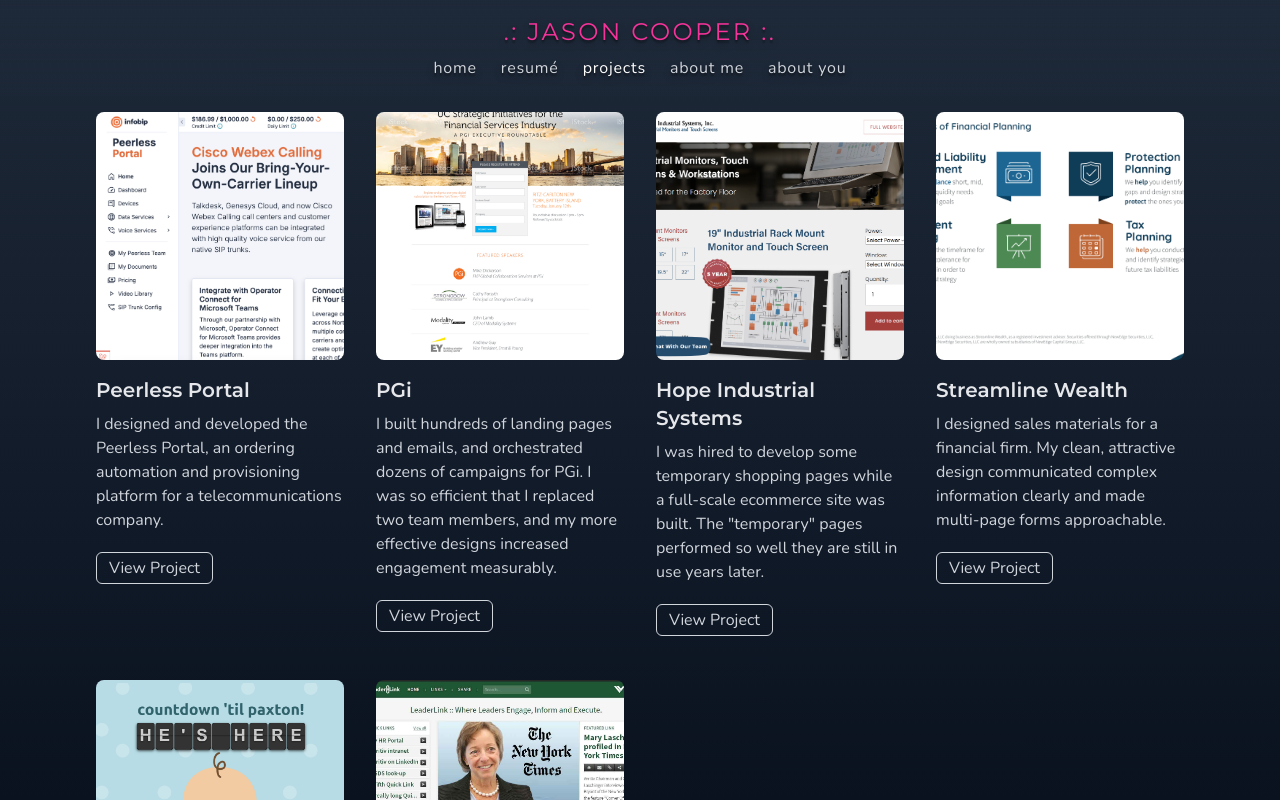
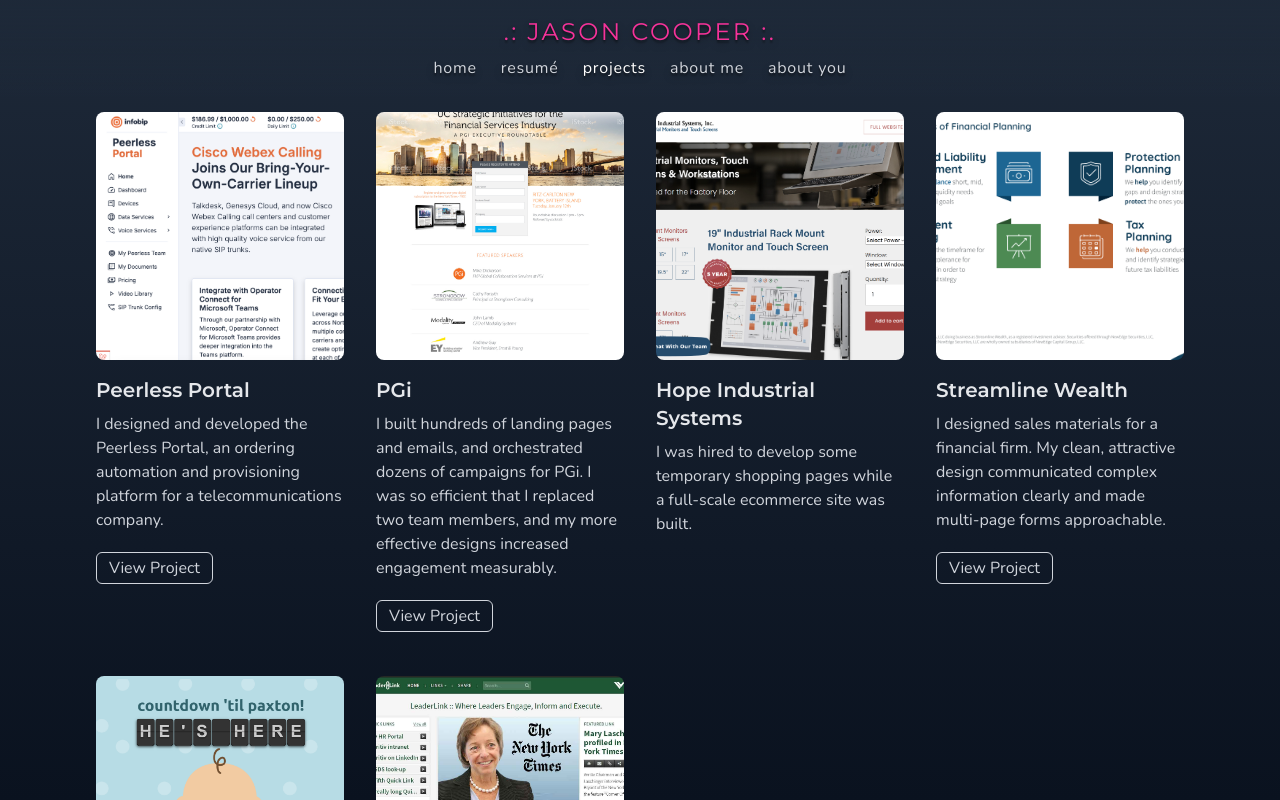
Before and after one commit to jpaxcoop/jasoncooper.site, a Next.js app: page /projects in a window 1280 px wide. Shown: the top 800 px of the page. Built offline with nearby package versions, Linux system fonts and the light colour scheme.

Commit message:
Deprecate Hope Industrial project

```diff
--- a/app/(pages)/projects/page.tsx
+++ b/app/(pages)/projects/page.tsx
@@ -20,7 +20,7 @@
 									src={thumb.imgSrc}
 									alt={thumb.title}
 									fill
-									className="object-cover hover:border-2 border-pink-500 hover:cursor-pointer"
+									className={`object-cover border-pink-500 ${thumb.linkHref ? 'hover:cursor-pointer  hover:border-2' : ''}`}
 									sizes="(max-width: 768px) 50vw, 25vw"
 									onClick={() => handleThumbClick(thumb, router)}
 								/>
@@ -30,6 +30,7 @@
 
 							<p className="mb-6">{thumb.description}</p>
 
+							{thumb.linkHref &&
 								<Link
 									href={thumb.linkHref}
 									className="border py-1 px-3 rounded-md text-base hover:text-pink-600"
@@ -37,6 +38,7 @@
 								>
 									View Project
 								</Link>
+							}
 						</div>
 					);
 				})}
--- a/app/(pages)/resume/SkillsTechTab.tsx
+++ b/app/(pages)/resume/SkillsTechTab.tsx
@@ -217,7 +217,7 @@
                         src={project.imgSrc}
                         alt={project.title}
                         fill
-                        className="object-cover hover:border-2 border-pink-500 hover:cursor-pointer"
+                        className={`object-cover border-pink-500 ${project.linkHref ? 'hover:cursor-pointer hover:border-2' : ''}`}
                         sizes="(max-width: 768px) 50vw, 25vw"
                         title={project.title}
                         onClick={() => handleThumbClick(project, router)}
@@ -260,7 +260,7 @@
                         src={project.imgSrc}
                         alt={project.title}
                         fill
-                        className="object-cover hover:border-2 border-pink-500 hover:cursor-pointer"
+                        className={`object-cover border-pink-500 ${project.linkHref ? 'hover:cursor-pointer hover:border-2' : ''}`}
                         sizes="(max-width: 768px) 50vw, 25vw"
                         title={project.title}
                         onClick={() => handleThumbClick(project, router)}
--- a/data/thumb.ts
+++ b/data/thumb.ts
@@ -18,9 +18,9 @@
   hopeIndustrialSystems: {
     title: 'Hope Industrial Systems',
     imgSrc: '/hope-industrial-shopping.png',
-    linkHref: 'https://shop.hopeindustrial.com/19-industrial-rack-mount-monitor-and-touch-screen?product_power=AC&product_window=No%20Protective%20Window%20(non-touch)&product_bezel=Powder-Coat%20Carbon%20Steel',
-    description: 'I was hired to develop some temporary shopping pages while a full-scale ecommerce site was built. The "temporary" pages performed so well they are still in use years later.',
-    openInNewTab: true,
+    linkHref: '',
+    description: 'I was hired to develop some temporary shopping pages while a full-scale ecommerce site was built.',
+    openInNewTab: false,
   },
   streamlineWealth: {
     title: 'Streamline Wealth',
--- a/utlis/thumb-utils.ts
+++ b/utlis/thumb-utils.ts
@@ -4,6 +4,10 @@
 import { AppRouterInstance } from 'next/dist/shared/lib/app-router-context.shared-runtime';
 
 export function handleThumbClick(thumb: Thumb, router: AppRouterInstance): void {
+  if (!thumb.linkHref) {
+    return;
+  }
+
   if (thumb.openInNewTab) {
     window.open(thumb.linkHref, '_blank');
   } else {
```
Lines whose indentation alone changed are shown as unchanged.
